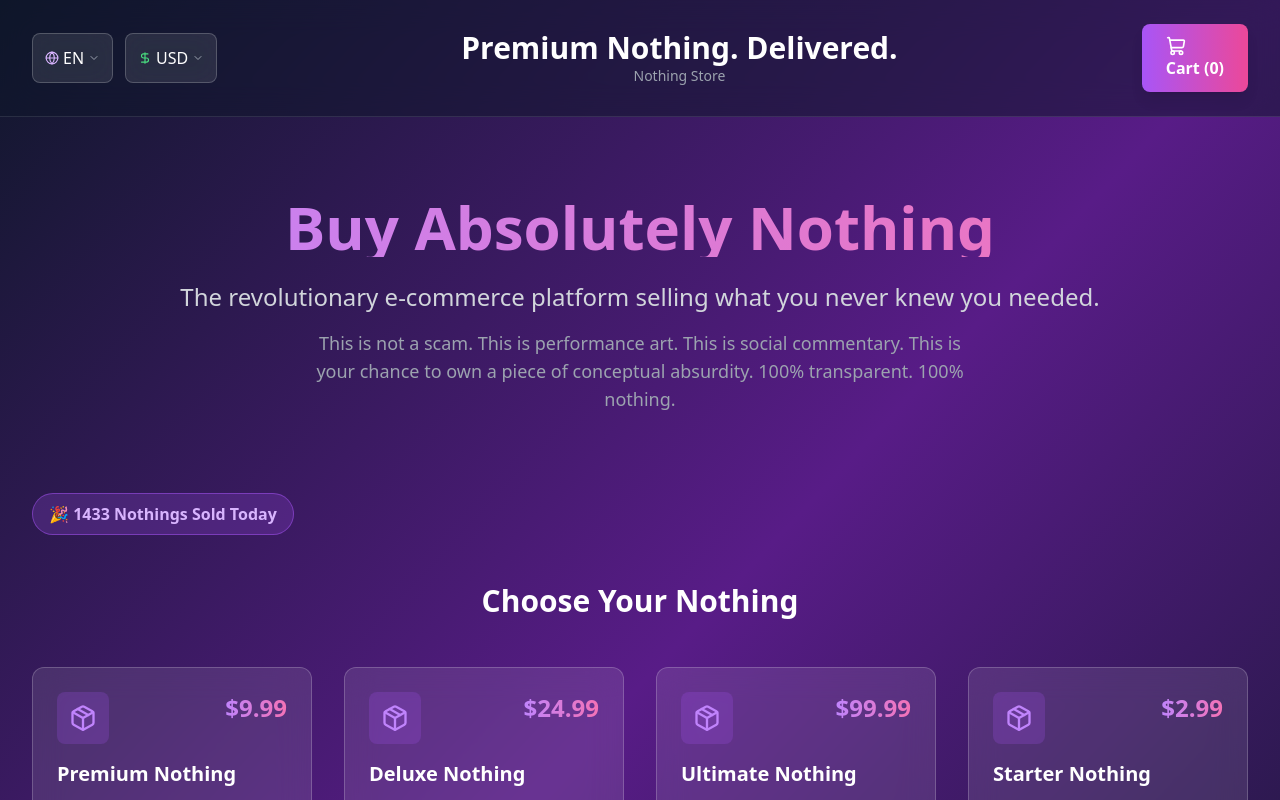
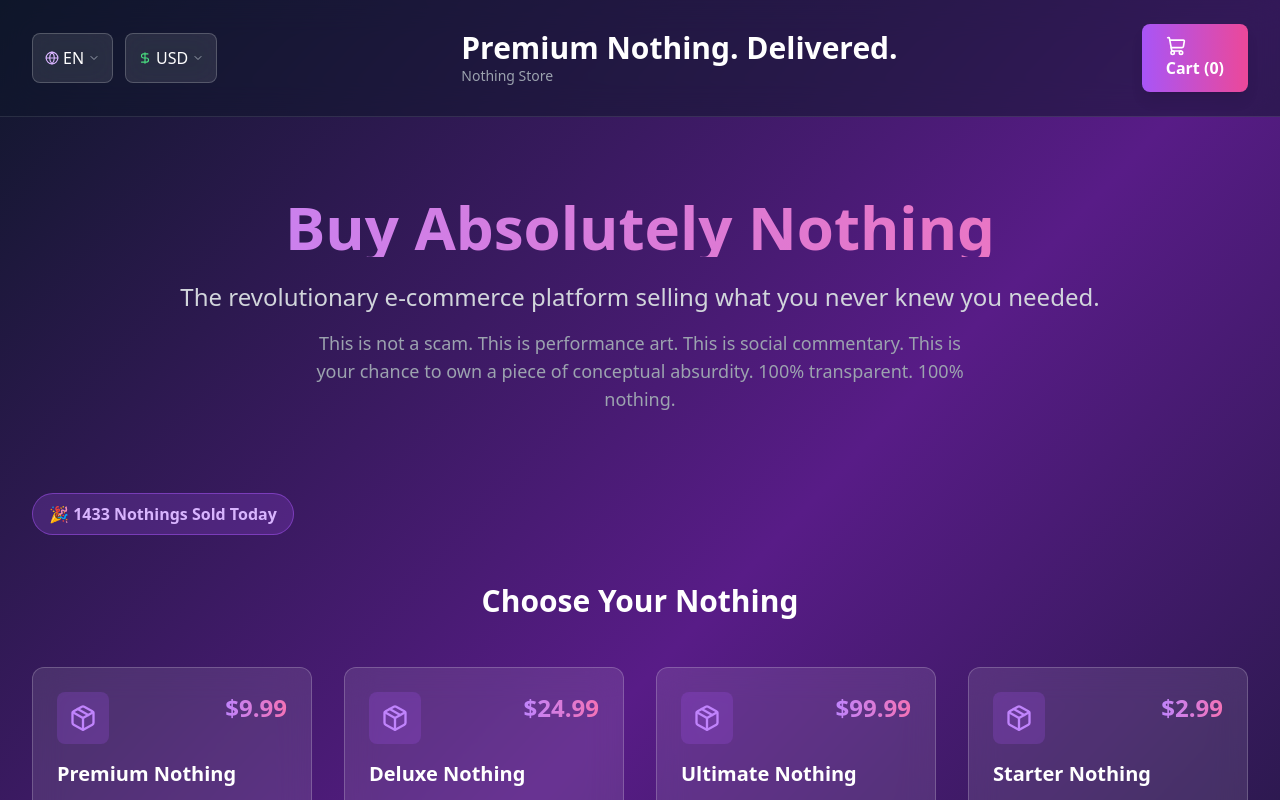
Before and after one commit to mpiima1/nothing, a Next.js app: page / in a window 1280 px wide. Shown: the top 800 px of the page. Built offline with nearby package versions, Linux system fonts and the light colour scheme.

Commit message:
fix: left-align title texts

```diff
--- a/components/NothingStore.js
+++ b/components/NothingStore.js
@@ -212,7 +212,7 @@ export default function NothingStore() {
 
           {/* Center: Title (shows from sm, shrinks, hides when no space) */}
           <div className="hidden sm:flex flex-1 justify-center min-w-0 overflow-hidden transition-all duration-300">
-            <div className="text-center whitespace-nowrap">
+            <div className="text-left whitespace-nowrap">
               <h1 className="text-sm sm:text-base md:text-lg lg:text-2xl xl:text-3xl font-bold">{t('hero.tagline')}</h1>
               <p className="text-xs sm:text-sm text-gray-400">Nothing Store</p>
             </div>
```
